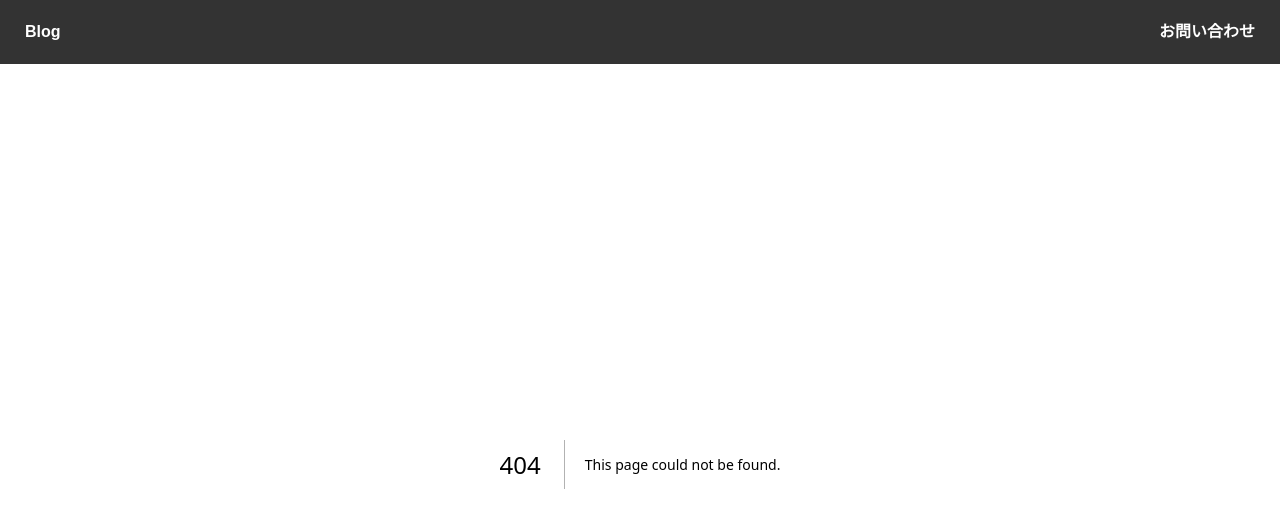
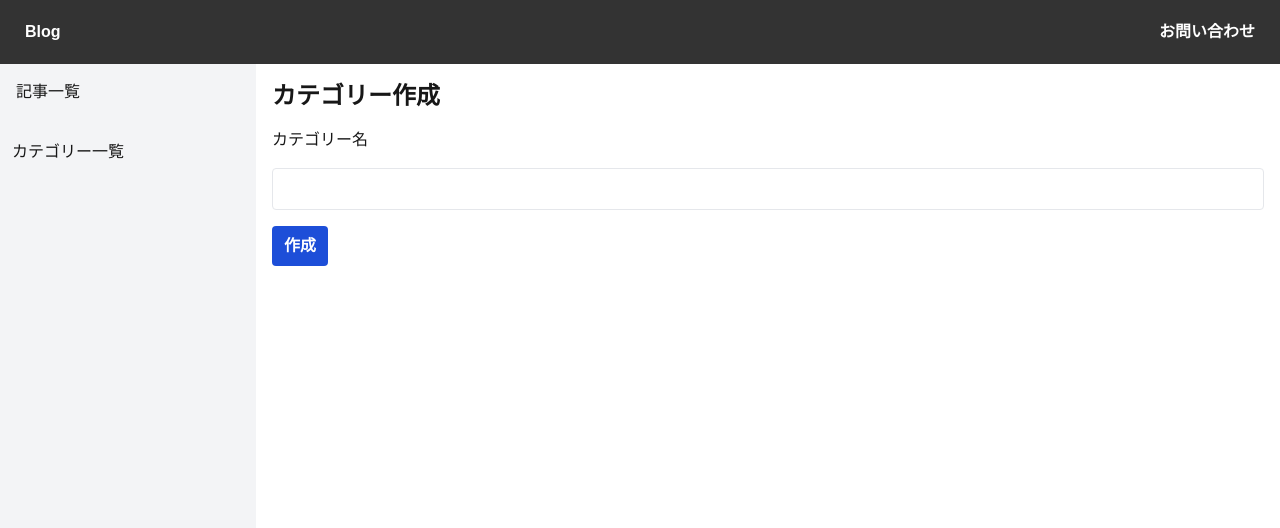
Before and after one commit to chie-nana/Next-blog-app-chapter8, a Next.js app: page /admin/categories/new in a window 1280 px wide. Before the commit this address had no page. Shown: the top 528 px of the page. Built offline with nearby package versions, Linux system fonts and the light colour scheme.

Commit message:
category新規作成ページ

```diff
--- /dev/null
+++ b/src/app/admin/categories/new/page.tsx
@@ -0,0 +1,60 @@
+"use client";
+
+import React, { useState, useEffect } from "react";
+
+export default function NewCategoryPage() {
+  const [newCategoryName, setNewCategoryName] = useState<string>('');
+  const [loading, setLoading] = useState<boolean>(false);
+  const [error, setError] = useState<string | null>(null);
+
+  const handleSubmit = async(e:React.FormEvent) => {
+    e.preventDefault();
+
+    setLoading(true); // フォーム送信が始まるので、loading の情報ボードを「true」（作成中）にする
+    setError(null);   // 新しい送信なので、以前のエラーメッセージがあればクリアする
+
+    try {
+      const res = await fetch("/api/admin/categories", {
+        method: "POST",
+        headers: {
+          ContentType: "application/json", // 送るデータがJSON形式
+        },
+        body: JSON.stringify({ name: newCategoryName }),
+      });
+      if (res.ok) {
+        alert("カテゴリーが作成されました");
+        setNewCategoryName(''); // 入力フィールドをクリア
+      } else {
+        alert(`カテゴリーの作成に失敗しました`);
+      }
+
+    } catch (error: any) {
+      setError("カテゴリーの作成に失敗しました");
+      console.error("カテゴリーの作成中にエラーが発生しました:", error);
+    } finally {
+      setLoading(false);
+    }
+  };
+
+  return (
+    <div>
+      <h1 className="font-bold text-2xl">カテゴリー作成</h1>
+      <form onSubmit={handleSubmit} className="space-y-4 mt-4" >
+        <label htmlFor="categoryName" className="block">カテゴリー名</label>
+        <input
+          id="categoryName"
+          className="border p-2 w-full rounded block"
+          type="text"
+          name="categoryName"
+          value={newCategoryName}
+          onChange={(e)=>{setNewCategoryName(e.target.value)}}
+        />
+        <button
+          type="submit"
+          className="bg-blue-700 text-white py-2 px-3 rounded font-bold"
+          disabled={loading} // 送信中はボタンを無効化
+        >作成</button>
+      </form>
+    </div>
+  )
+}
--- a/src/app/admin/categories/page.tsx
+++ b/src/app/admin/categories/page.tsx
@@ -33,7 +33,7 @@ export default function AdminCategoriesPage() {
     <>
       <div className="flex justify-between items-center mb-8">
         <h1 className="text-xl font-bold">カテゴリー一覧</h1>
-        <Link href="/api/admin/categories/new" className="p-3 bg-[#f26c00d6] rounded-lg py-2  px-5  font-bold text-white">新規作成</Link>
+        <Link href="/admin/categories/new" className="p-3 bg-[#f26c00d6] rounded-lg py-2  px-5  font-bold text-white">新規作成</Link>
       </div>
 
       <div>
@@ -43,7 +43,7 @@ export default function AdminCategoriesPage() {
           <ul>
             {categories.map((category) => (
               <li key={category.id}>
-                <Link href={`/admin/categories/{category.id}`} className="block hover:bg-[#c1d7da] p-5 border-b border-gray-200">
+                <Link href={`/admin/categories/{category.id}`} className="block hover:bg-[#ccdee7] p-5 border-b border-gray-200">
                   <h2 className="font-bold text-xl">{category.name}</h2>
                 </Link>
               </li>
--- a/src/app/admin/layout.tsx
+++ b/src/app/admin/layout.tsx
@@ -15,8 +15,8 @@ export default function AdminLayout({ children }: AdminLayoutProps) {
       <aside className="w-64 bg-gray-100 h-screen">
         <nav>
           <ul className="space-y-2">
-            <li><Link href="/admin/posts" className="block hover:bg-[#c1d7da] p-4">記事一覧</Link></li>
-            <li><Link href="/admin/categories" className="block hover:bg-[#c1d7da] p-4">カテゴリー一覧</Link></li>
+            <li><Link href="/admin/posts" className="block hover:bg-[#ccdee7] p-4">記事一覧</Link></li>
+            <li><Link href="/admin/categories" className="block hover:bg-[#ccdee7] p-3">カテゴリー一覧</Link></li>
           </ul>
         </nav>
       </aside>
```
Also changed, not shown: src/app/admin/categories/[id]/page.tsx (added), 1 other file (tests, documents, lock files or other folders).
